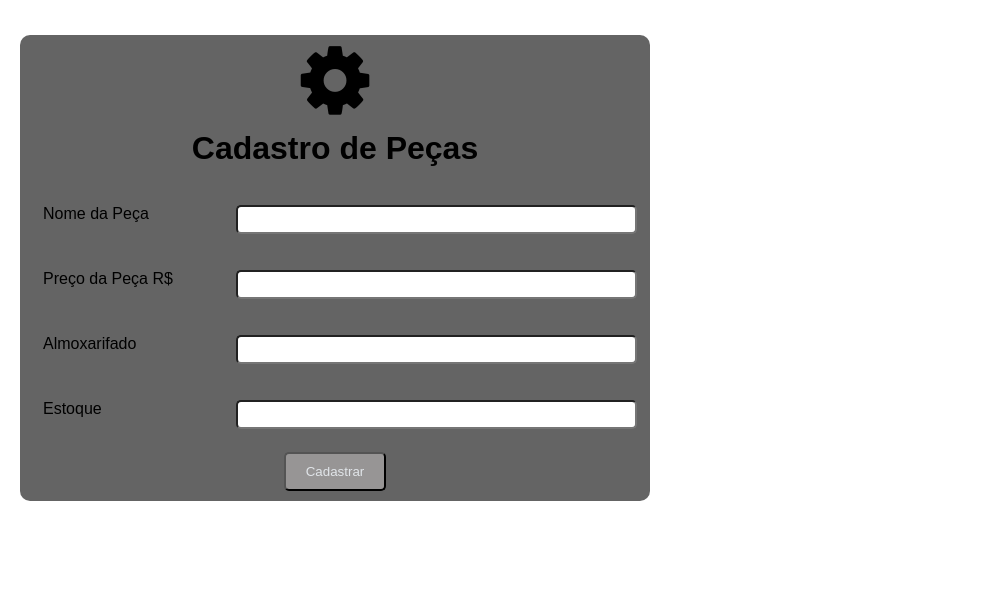
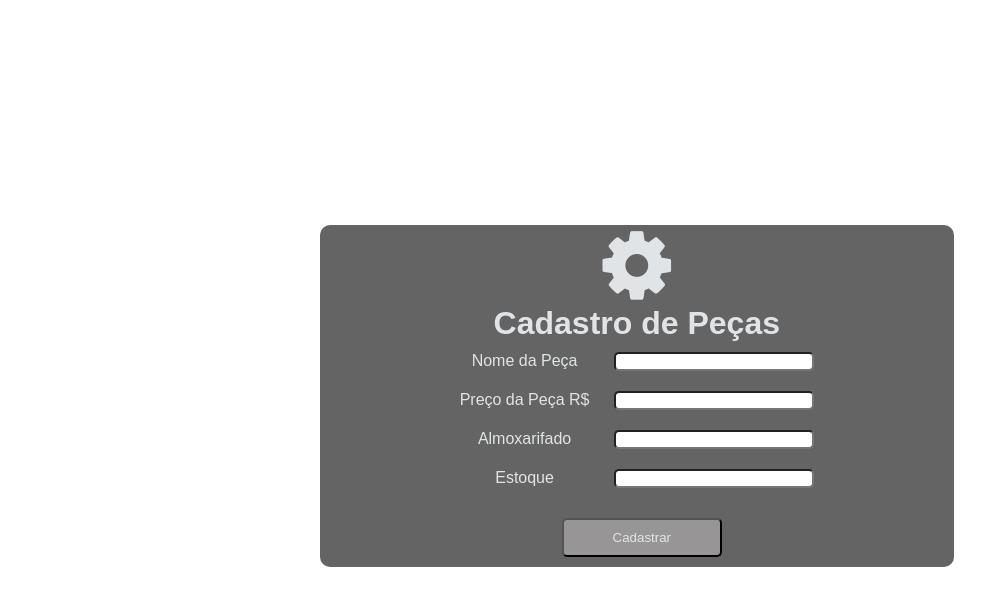
Before and after one commit to Marcojr05/cadastropecas, a plain HTML site: page index.html in a window 1280 px wide. Shown: the whole page, without its empty margins (0-997 px from the left). Drawn offline with Linux system fonts and the light colour scheme.

Commit message:
subindo arquivo

```diff
--- a/css/style.css
+++ b/css/style.css
@@ -1,53 +1,70 @@
 * {
-    margin: 5px;
+    margin: 0px;
     padding: 0px;
     font-family: Arial, Helvetica, sans-serif;
 }
 
-body{
-    margin: 30px 0px 10px 10px;
-    text-align: center;
-}
-
-
-input{
-    border-radius: 5px;
-    padding: 10px 20px 0px 200px;
-}
-
-.campo{
-    padding: 3px;
-    margin: 20px 0px 10px 10px;
+.container{
+    display: flex;
+    align-items: center;
+    justify-content: center;
+    width: 99%;
+    height: 99vh;
 }
 
 .form-box {
+    text-align: center ;
     display: flex;
     flex-direction: column;
-    /* height: 500px; */
     background-color: rgb(100, 100, 100);
+    color: rgb(224, 228, 231);
     border-radius: 10px;
-    width: 50%;
-    min-width: min-content;
+    width: 100%;
+    min-width: 0;
 }
 
-#botao{
-    padding: 10px 20px 10px 20px;
+label{
+    display: inline-block;
+    width: 150px;
+}
+
+input {
+    border-radius: 5px;
+    padding: 0% 5%;
+    margin: 10px;
+}
+
+#botao {
+    padding: 10px 20px;
     background-color: rgb(151, 149, 149);
     color: rgb(225, 229, 233);
+    margin: 20px 0px 10px 10px;
+    width: 40%;
 }
 
- @media only screen and (max-width: 1199px){
+@media only screen and (max-width: 1199px) {
     .campo {
         display: block;
+        padding: 3px;
+        margin: 20px 0px 10px 10px;
     }
 }
 
-
-/* Extra large devices (large laptops and desktops, 1200px and up) */
 @media only screen and (min-width: 1200px) {
     .campo {
-        display: flex;
-        justify-content: space-between;
-        flex-wrap: wrap;
+        display: inline-block;
+        width: 400px;
+        text-align: center;
+    }
+
+
+    input {
+        box-sizing: border-box;
+        width: 50%;
+    }
+
+    body {
+        margin: 0 auto;
+        width: 50%;
     }
 }
--- a/index.html
+++ b/index.html
@@ -8,9 +8,10 @@
     <title>Cadastro de Peças</title>
 </head>
 <body>
-        <div class="form-box">
-            <i class="fa fa-cog fa-5x" aria-hidden="true"></i>
-            <h1>Cadastro de Peças</h1>
+        <div class="container">
+            <div class="form-box">
+                <i class="fa fa-cog fa-5x" aria-hidden="true"></i>
+                <h1>Cadastro de Peças</h1>
                 <form action="">
                     <div class="campo">
                         <label for="peça">Nome da Peça </label>
@@ -30,10 +31,12 @@
                         <label for="estoque">Estoque  </i></label>
                         <input name="estoque" id="estoque" type="number">
                     </div>
-
-                    <input type="button"value="Cadastrar" id="botao">
+                    <div class="campo">
+                        <input type="button"value="Cadastrar" id="botao">
+                    </div>
 
                 </form>
+            </div>
         </div>
 </body>
 </html>
```
